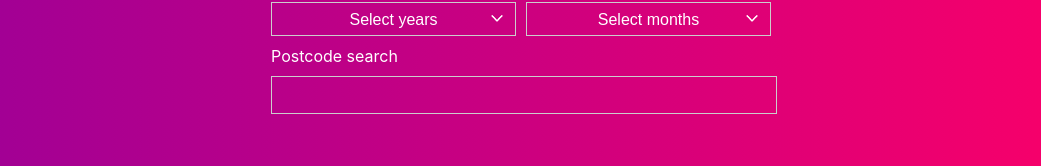
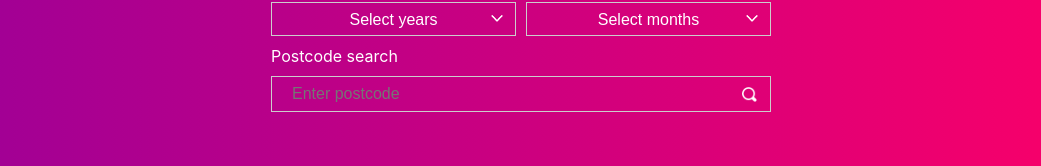
Before and after one commit to AaronElijah/address-finder, a React (Create React App) app: page / in a window 1280 px wide. Shown: the part 198-364 px from the top of the page, without its empty margins (119-1160 px from the left). Built offline with nearby package versions, Linux system fonts and the light colour scheme.

Commit message:
feat: add event handlers for input and searching

```diff
--- a/src/App.tsx
+++ b/src/App.tsx
@@ -1,7 +1,7 @@
 import "./App.css";
 import { Header } from "./components/Header/Header";
 import { Dropdown } from "./components/Dropdown/Dropdown";
-import { InputSearch } from "./components/InputSearch/InputSearch";
+import { InputSearch } from "./containers/InputSearch/InputSearch";
 
 const yearOptions = Array.from({ length: 6 }, (_, i) => ({
   value: i,
@@ -32,7 +32,7 @@ function App() {
           </div>
           <div className="sub-heading">{"Postcode search"}</div>
           <div id="postcode-search">
-            <InputSearch />
+            <InputSearch placeholder={"Enter postcode"} />
           </div>
         </div>
       </div>
--- a/src/components/InputSearch/InputSearch.css
+++ b/src/components/InputSearch/InputSearch.css
@@ -1,14 +1,39 @@
 .form {
   width: 100%;
-}
-
-.form .input {
-  font-size: 16px;
   border: 1px solid #ccc;
   height: 34px;
   -webkit-appearance: none;
   -moz-appearance: none;
   appearance: none;
-  width: 100%;
+  display: flex;
+  flex-direction: row;
+  align-items: center;
+}
+
+.form .input {
+  border: 0;
+  font-size: 16px;
+  width: 90%;
   background-color: inherit;
+  color: inherit;
+  padding-inline-start: 20px;
 }
+
+.form .input:focus {
+  outline: none;
+}
+
+.form .search-glass {
+  background-image: url("../../assets/magnifying-glass.png");
+  background-repeat: no-repeat;
+  background-size: 15px 15px;
+  background-color: transparent;
+  border: 0;
+  display: inline-block;
+  width: 15px;
+  height: 15px;
+}
+
+.form .search-glass:hover {
+  cursor: pointer;
+}
--- a/src/components/InputSearch/InputSearch.tsx
+++ b/src/components/InputSearch/InputSearch.tsx
@@ -1,9 +1,29 @@
+import React from "react";
 import "./InputSearch.css";
 
-export const InputSearch = () => {
+interface InputSearchProps {
+  placeholder: string;
+  inputValue: string;
+  onInputChange: (e: React.ChangeEvent<HTMLInputElement>) => void;
+  onSearch: (e: React.MouseEvent<HTMLButtonElement>) => void;
+}
+
+export const InputSearch = ({
+  placeholder,
+  inputValue,
+  onInputChange,
+  onSearch,
+}: InputSearchProps) => {
   return (
     <form className="form">
-      <input className="input"></input>
+      <input
+        type="text"
+        placeholder={placeholder}
+        className="input"
+        value={inputValue}
+        onChange={onInputChange}
+      ></input>
+      <button className="search-glass" onClick={onSearch}></button>
     </form>
   );
 };
--- /dev/null
+++ b/src/containers/InputSearch/InputSearch.tsx
@@ -0,0 +1,32 @@
+import React, { useState } from "react";
+import { InputSearch as InputSearchView } from "../../components/InputSearch/InputSearch";
+
+interface InputSearchContainerProps {
+  placeholder: string;
+  //   handleSearch: (value: string) => void;
+}
+
+export const InputSearch = ({ placeholder }: InputSearchContainerProps) => {
+  const [input, setInput] = useState("");
+  const handleSearch = (value: string) => {
+    console.log(value);
+  };
+  const onInputChange = (e: React.ChangeEvent<HTMLInputElement>) => {
+    e.preventDefault();
+    if (e.target.value.length <= 8) {
+      setInput(e.target.value);
+    }
+  };
+  const onSearch = (e: React.MouseEvent<HTMLButtonElement>) => {
+    e.preventDefault();
+    handleSearch(input);
+  };
+  return (
+    <InputSearchView
+      placeholder={placeholder}
+      inputValue={input}
+      onInputChange={onInputChange}
+      onSearch={onSearch}
+    />
+  );
+};
```
Also changed, not shown: 1 other file (tests, documents, lock files or other folders).
